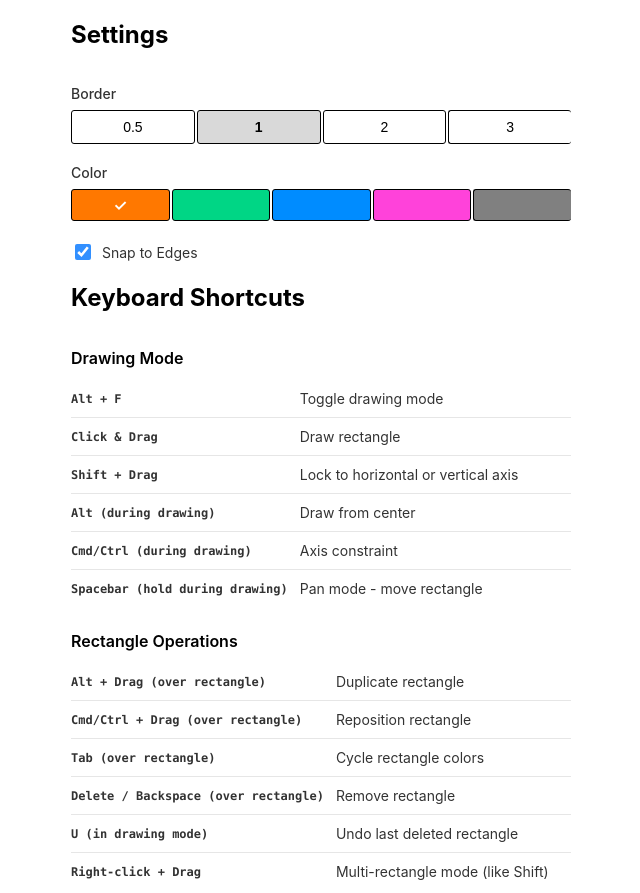
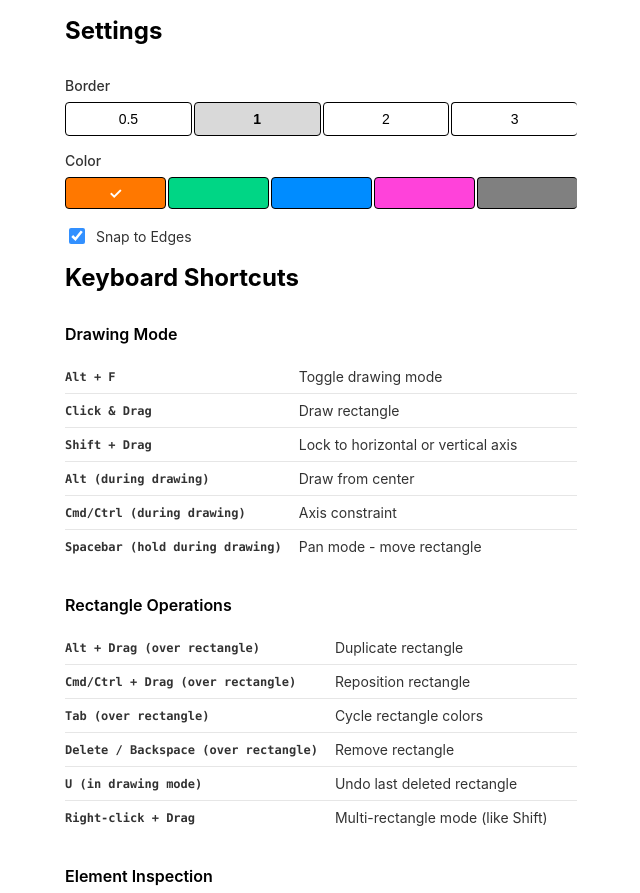
Before and after one commit to francisrupert/spotlight-draw, a browser extension: page extension/options/options.html in a window 1280 px wide. Shown: the top 893 px of the page, without its empty margins (319-959 px from the left). Drawn offline with Linux system fonts and the light colour scheme.

Commit message:
Replace hardcoded pixel values with CSS custom properties throughout extension styles for consistent spacing, sizing, and typography

```diff
--- a/extension/content/content.css
+++ b/extension/content/content.css
@@ -22,11 +22,11 @@ html.box-highlight-drawing-mode body * {
 /* Rectangle style */
 .box-highlight-rectangle {
   /* orange */
-  border: 1px solid var(--box-highlight-color);
+  border: var(--size-1) solid var(--box-highlight-color);
   background-color: color-mix(in srgb, var(--box-highlight-color) 15%, transparent);
   box-sizing: border-box;
   pointer-events: none;
-  border-radius: 4px;
+  border-radius: var(--size-4);
 }
 .box-highlight-rectangle--plain {
   /* gray */
@@ -54,12 +54,12 @@ html.box-highlight-drawing-mode .box-highlight-help__trigger,
   user-select: auto !important;
   cursor: pointer !important;
 
-  /* Positioning (inline styles, but included for reference) */
+  /* Positioning */
   position: fixed;
-  bottom: 12px;
-  left: 12px;
-  width: 24px;
-  height: 24px;
+  inset-block-end: var(--size-16);
+  inset-inline-start: var(--size-16);
+  inline-size: var(--size-32);
+  block-size: var(--size-32);
   z-index: 2147483647;
 
   /* Visual styling */
@@ -69,7 +69,7 @@ html.box-highlight-drawing-mode .box-highlight-help__trigger,
 
   /* Typography - system font stack */
   font-family: var(--font-system);
-  font-size: 14px;
+  font-size: var(--font-size-14);
   font-weight: 600;
   color: white;
   line-height: 1;
@@ -82,7 +82,7 @@ html.box-highlight-drawing-mode .box-highlight-help__trigger,
 
 /* Hidden state - off-screen to the left */
 .box-highlight-help__trigger--hidden {
-  transform: translateX(-60px) !important;
+  transform: translateX(calc(-1 * var(--size-64))) !important;
   opacity: 0 !important;
   pointer-events: none !important;
 }
@@ -113,18 +113,18 @@ html.box-highlight-drawing-mode .box-highlight-help__dialog,
 
   /* Basic dialog styling with color-scheme support */
   /* Browser centers modal dialogs automatically - we just set sizing and reset margin */
-  width: 480px;
-  max-width: 90vw;
-  max-height: 80vh;
+  inline-size: var(--size-512);
+  max-inline-size: 90vw;
+  max-block-size: 80vh;
   margin: auto !important;
-  border: 1px solid ButtonBorder;
-  border-radius: 8px;
+  border: var(--size-1) solid ButtonBorder;
+  border-radius: var(--size-8);
   padding: 0;
   background: Canvas;
   color: CanvasText;
-  box-shadow: 0 4px 16px rgba(0, 0, 0, 0.3);
+  box-shadow: 0 var(--size-4) var(--size-16) rgba(0, 0, 0, 0.3);
   z-index: 2147483647;
-  overflow-y: auto;
+  overflow-block: auto;
 
   /* System font stack */
   font-family: var(--font-system);
@@ -150,31 +150,31 @@ html.box-highlight-drawing-mode .box-highlight-help__dialog *,
   display: flex;
   justify-content: space-between;
   align-items: center;
-  padding: 16px 20px;
-  border-bottom: 1px solid ButtonBorder;
+  padding: var(--size-16);
+  border-block-end: var(--size-1) solid ButtonBorder;
 }
 
 .box-highlight-help__header h2 {
   margin: 0;
-  font-size: 18px;
+  font-size: var(--font-size-16);
   font-weight: 600;
   color: CanvasText;
 }
 
 .box-highlight-help__body {
-  padding: 20px;
+  padding: var(--size-16);
   color: CanvasText;
 }
 
 .box-highlight-help__body h3 {
-  margin: 16px 0 8px 0;
-  font-size: 14px;
+  margin-block: var(--size-16) var(--size-8);
+  font-size: var(--font-size-14);
   font-weight: 600;
   color: CanvasText;
 }
 
 .box-highlight-help__body h3:first-child {
-  margin-top: 0;
+  margin-block-start: 0;
 }
 
 /* Close button must also override pointer-events */
@@ -183,14 +183,14 @@ html.box-highlight-drawing-mode .box-highlight-help__close,
 .box-highlight-help__close {
   background: none;
   border: none;
-  font-size: 28px;
+  font-size: var(--font-size-32);
   line-height: 1;
   color: CanvasText;
   cursor: pointer !important;
   pointer-events: auto !important;
   padding: 0;
-  width: 28px;
-  height: 28px;
+  inline-size: var(--size-32);
+  block-size: var(--size-32);
   opacity: 0.6;
   transition: opacity 0.2s ease;
 }
@@ -201,36 +201,37 @@ html.box-highlight-drawing-mode .box-highlight-help__close,
 
 /* Settings Section */
 .box-highlight-help__settings {
-  margin-bottom: 24px;
+  margin-block-end: var(--size-32);
 }
 
 .box-highlight-help__setting {
-  margin: 16px 0;
+  margin-block: var(--size-16);
 }
 
 .box-highlight-help__setting label {
   display: block;
-  font-size: 13px;
+  font-size: var(--font-size-14);
   font-weight: 600;
   color: CanvasText;
-  margin-bottom: 8px;
+  margin-block-end: var(--size-8);
 }
 
 /* Button group (segmented control) - matches options page */
 .box-highlight-help__dialog .button-group {
   display: flex;
-  width: 100%;
-  gap: 2px;
+  inline-size: 100%;
+  gap: var(--size-2);
 }
 
 .box-highlight-help__dialog .button-group-item {
   flex: 1;
-  padding: 8px 16px;
-  font-size: 14px;
+  padding-block: var(--size-8);
+  padding-inline: var(--size-16);
+  font-size: var(--font-size-14);
   color: CanvasText;
   background: Canvas;
-  border: 1px solid ButtonBorder;
-  border-radius: 3px;
+  border: var(--size-1) solid ButtonBorder;
+  border-radius: var(--size-4);
   cursor: pointer;
   transition: background-color 0.2s ease;
 }
@@ -245,16 +246,16 @@ html.box-highlight-drawing-mode .box-highlight-help__close,
 }
 
 .box-highlight-help__dialog .button-group-item:focus {
-  outline: 2px solid Highlight;
-  outline-offset: 2px;
+  outline: var(--size-2) solid Highlight;
+  outline-offset: var(--size-2);
   position: relative;
   z-index: 1;
 }
 
 /* Color button group */
 .box-highlight-help__dialog .color-button {
-  width: 100%;
-  height: 32px;
+  inline-size: 100%;
+  block-size: var(--size-32);
   padding: 0;
   position: relative;
 }
@@ -286,7 +287,7 @@ html.box-highlight-drawing-mode .box-highlight-help__close,
   left: 50%;
   transform: translate(-50%, -50%);
   color: white;
-  font-size: 16px;
+  font-size: var(--font-size-16);
   font-weight: bold;
 }
 
@@ -294,15 +295,15 @@ html.box-highlight-drawing-mode .box-highlight-help__close,
 .box-highlight-help__dialog .checkbox-label {
   display: flex;
   align-items: center;
-  gap: 8px;
+  gap: var(--size-8);
   cursor: pointer;
   font-weight: normal;
-  margin-bottom: 0;
+  margin-block-end: 0;
 }
 
 .box-highlight-help__dialog .checkbox-label input[type="checkbox"] {
-  width: 16px;
-  height: 16px;
+  inline-size: var(--size-16);
+  block-size: var(--size-16);
   cursor: pointer;
 }
 
@@ -312,48 +313,49 @@ html.box-highlight-drawing-mode .box-highlight-help__close,
 
 /* Shortcuts Section */
 .box-highlight-help__shortcuts {
-  padding-top: 20px;
-  border-top: 1px solid ButtonBorder;
+  padding-block-start: var(--size-16);
+  border-block-start: var(--size-1) solid ButtonBorder;
 }
 
 .shortcuts-category {
-  margin-bottom: 20px;
+  margin-block-end: var(--size-16);
 }
 
 .shortcuts-category h4 {
-  font-size: 14px;
+  font-size: var(--font-size-14);
   font-weight: 600;
   color: CanvasText;
-  margin: 0 0 8px 0;
+  margin-block: 0 var(--size-8);
 }
 
 .shortcuts-table {
-  width: 100%;
+  inline-size: 100%;
   border-collapse: collapse;
 }
 
 .shortcuts-table tr {
-  border-bottom: 1px solid color-mix(in srgb, CanvasText 10%, Canvas);
+  border-block-end: var(--size-1) solid color-mix(in srgb, CanvasText 10%, Canvas);
 }
 
 .shortcuts-table tr:last-child {
-  border-bottom: none;
+  border-block-end: none;
 }
 
 .shortcut-keys {
   font-family: var(--font-mono);
-  font-size: 12px;
+  font-size: var(--font-size-12);
   font-weight: 600;
   color: CanvasText;
-  padding: 8px 12px 8px 0;
+  padding-block: var(--size-8);
+  padding-inline: 0 var(--size-16);
   white-space: nowrap;
-  width: 45%;
+  inline-size: 45%;
   opacity: 0.8;
 }
 
 .shortcut-description {
-  font-size: 13px;
+  font-size: var(--font-size-14);
   color: CanvasText;
-  padding: 8px 0;
+  padding-block: var(--size-8);
   opacity: 0.8;
 }
--- a/extension/content/content.js
+++ b/extension/content/content.js
@@ -159,12 +159,6 @@ function createHelpButton() {
   helpButton.className = "box-highlight-help__trigger box-highlight-help__trigger--hidden";
   helpButton.textContent = "?";
   helpButton.setAttribute("aria-label", "Show keyboard shortcuts");
-  helpButton.style.position = "fixed";
-  helpButton.style.bottom = "12px";
-  helpButton.style.left = "12px";
-  helpButton.style.width = "24px";
-  helpButton.style.height = "24px";
-  helpButton.style.zIndex = "2147483647";
   helpButton.style.display = "none"; // Hidden by default
 
   return helpButton;
--- a/extension/options/options.css
+++ b/extension/options/options.css
@@ -1,22 +1,22 @@
 body {
   font-family: var(--font-system);
-  padding: 20px;
+  padding: var(--size-16);
   margin: 0;
   background-color: Canvas;
   color: CanvasText;
 }
 
 .container {
-  max-width: 500px;
+  max-inline-size: var(--size-512);
   margin: 0 auto;
   display: flex;
   flex-direction: column;
-  gap: 20px;
+  gap: var(--size-16);
 }
 
 h1 {
-  margin-top: 0;
-  font-size: 24px;
+  margin-block-start: 0;
+  font-size: var(--font-size-24);
   color: CanvasText;
 }
 
@@ -25,8 +25,8 @@ h1 {
 
 label {
   display: block;
-  margin-bottom: 8px;
-  font-size: 14px;
+  margin-block-end: var(--size-8);
+  font-size: var(--font-size-14);
   font-weight: 500;
   color: CanvasText;
   opacity: 0.8;
@@ -35,23 +35,24 @@ label {
 /* Button group (segmented control) */
 .button-group {
   display: flex;
-  width: 100%;
-  gap: 2px;
+  inline-size: 100%;
+  gap: var(--size-2);
 }
 
 .button-group-item {
   flex: 1;
-  padding: 8px 16px;
-  font-size: 14px;
+  padding-block: var(--size-8);
+  padding-inline: var(--size-16);
+  font-size: var(--font-size-14);
   color: CanvasText;
   background: Canvas;
-  border: 1px solid ButtonBorder;
-  border-radius: 3px;
+  border: var(--size-1) solid ButtonBorder;
+  border-radius: var(--size-4);
   cursor: pointer;
 }
 
 .button-group-item:last-child {
-  border-right: none;
+  border-inline-end: none;
 }
 
 .button-group-item.active {
@@ -60,8 +61,8 @@ label {
 }
 
 .button-group-item:focus {
-  outline: 2px solid Highlight;
-  outline-offset: 2px;
+  outline: var(--size-2) solid Highlight;
+  outline-offset: var(--size-2);
   position: relative;
   z-index: 1;
 }
@@ -71,8 +72,8 @@ label {
 }
 
 .color-button {
-  width: 100%;
-  height: 32px;
+  inline-size: 100%;
+  block-size: var(--size-32);
   padding: 0;
   position: relative;
 }
@@ -105,22 +106,22 @@ label {
   left: 50%;
   transform: translate(-50%, -50%);
   color: white;
-  font-size: 16px;
+  font-size: var(--font-size-16);
 }
 
 /* Checkbox labels */
 .checkbox-label {
   display: flex;
   align-items: center;
-  gap: 8px;
+  gap: var(--size-8);
   cursor: pointer;
   font-weight: normal;
-  margin-bottom: 0;
+  margin-block-end: 0;
 }
 
 .checkbox-label input[type="checkbox"] {
-  width: 16px;
-  height: 16px;
+  inline-size: var(--size-16);
+  block-size: var(--size-16);
   cursor: pointer;
 }
 
@@ -130,43 +131,44 @@ label {
 
 /* Shortcuts section */
 .shortcuts-section {
-  margin-bottom: 24px;
+  margin-block-end: var(--size-32);
 }
 
 .shortcuts-section h2 {
-  font-size: 16px;
+  font-size: var(--font-size-16);
   font-weight: 600;
   color: CanvasText;
-  margin: 0 0 12px 0;
+  margin-block: 0 var(--size-16);
 }
 
 .shortcuts-table {
-  width: 100%;
+  inline-size: 100%;
   border-collapse: collapse;
 }
 
 .shortcuts-table tr {
-  border-bottom: 1px solid color-mix(in srgb, CanvasText 10%, Canvas);
+  border-block-end: var(--size-1) solid color-mix(in srgb, CanvasText 10%, Canvas);
 }
 
 .shortcuts-table tr:last-child {
-  border-bottom: none;
+  border-block-end: none;
 }
 
 .shortcut-keys {
   font-family: var(--font-mono);
-  font-size: 12px;
+  font-size: var(--font-size-12);
   font-weight: 600;
   color: CanvasText;
   opacity: 0.8;
-  padding: 10px 12px 10px 0;
+  padding-block: var(--size-8);
+  padding-inline: 0 var(--size-16);
   white-space: nowrap;
-  width: 40%;
+  inline-size: 40%;
 }
 
 .shortcut-description {
-  font-size: 14px;
+  font-size: var(--font-size-14);
   color: CanvasText;
   opacity: 0.8;
-  padding: 10px 0;
+  padding-block: var(--size-8);
 }
--- a/extension/tokens.css
+++ b/extension/tokens.css
@@ -7,4 +7,17 @@
   --color-inspection: oklch(0.85 0.15 180); /* Cyan/teal for inspection */
   --font-system: -apple-system, BlinkMacSystemFont, 'Segoe UI', Roboto, Oxygen, Ubuntu, Cantarell, sans-serif;
   --font-mono: ui-monospace, SFMono-Regular, 'SF Mono', Menlo, Consolas, 'Liberation Mono', monospace;
+  --size-1: 1px;
+  --size-2: 2px;
+  --size-4: 4px;
+  --size-8: 8px;
+  --size-16: 16px;
+  --size-32: 32px;
+  --size-64: 64px;
+  --size-512: 512px;
+  --font-size-12: 12px;
+  --font-size-14: 14px;
+  --font-size-16: 16px;
+  --font-size-24: 24px;
+  --font-size-32: 32px;
 }
```
